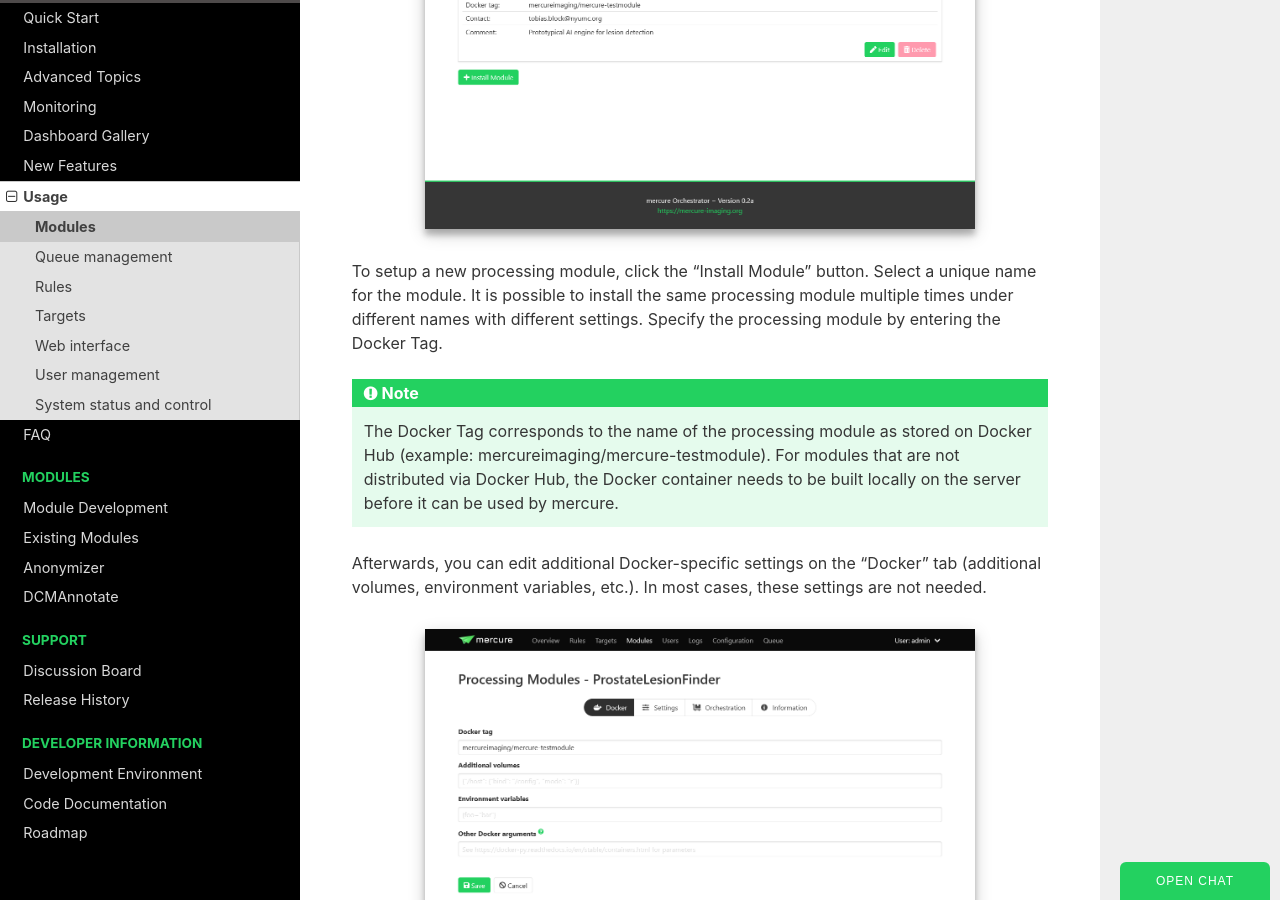
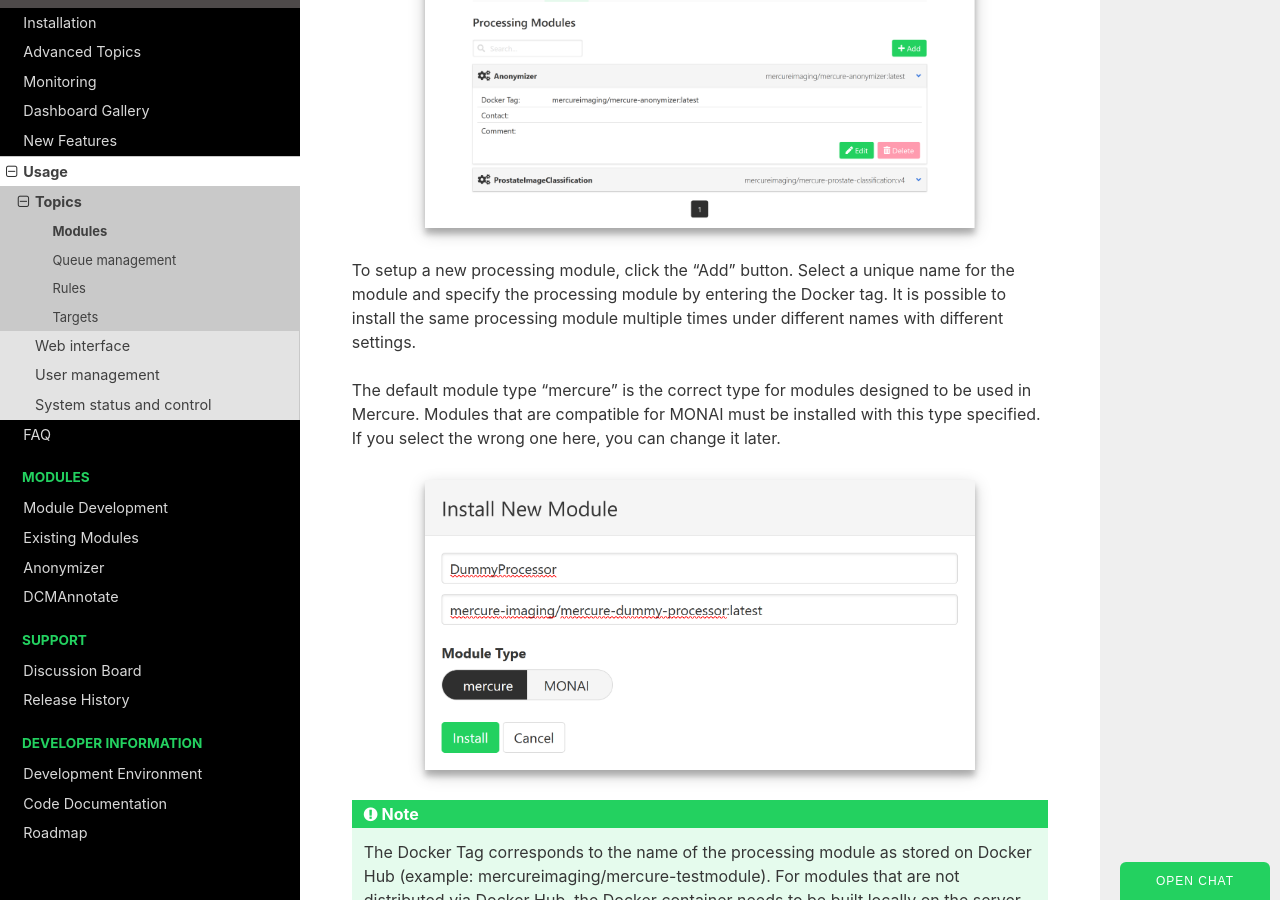
Before and after one commit to mercure-imaging/mercure, a Sphinx documentation site: the page built from docs/usage/modules.rst, in a window 1280 px wide and 900 px high, scrolled down 330 px. Built offline with Sphinx 7.4.7 and the Read the Docs theme 3.1.0, drawn with Linux system fonts in a browser that asks for light colours; pages that are not in the unit, such as notebooks, are missing from menus.

Commit message:
docs: a few updates to modules and rules [no ci]

```diff
--- a/docs/usage/modules.rst
+++ b/docs/usage/modules.rst
@@ -8,13 +8,20 @@
    :align: center
    :class: border
 
-To setup a new processing module, click the "Install Module" button. Select a unique name for the module. It is possible to install the same processing module multiple times under different names with different settings. Specify the processing module by entering the Docker Tag.
+To setup a new processing module, click the "Add" button. Select a unique name for the module and specify the processing module by entering the Docker tag. It is possible to install the same processing module multiple times under different names with different settings.
+
+The default module type "mercure" is the correct type for modules designed to be used in Mercure. Modules that are compatible for MONAI must be installed with this type specified. If you select the wrong one here, you can change it later.
+
+.. image:: /images/ui/module_add.png
+   :width: 550px
+   :align: center
+   :class: border
 
 .. note:: The Docker Tag corresponds to the name of the processing module as stored on Docker Hub (example: mercureimaging/mercure-testmodule). For modules that are not distributed via Docker Hub, the Docker container needs to be built locally on the server before it can be used by mercure.
 
 Afterwards, you can edit additional Docker-specific settings on the "Docker" tab (additional volumes, environment variables, etc.). In most cases, these settings are not needed.
 
-.. image:: /images/ui/modules_edit.png
+.. image:: /images/ui/module_edit.png
    :width: 550px
    :align: center
    :class: border
```
Also changed, not shown: docs/usage/index.rst (+5 -4 lines), docs/usage/rules.rst (+26 -11 lines), docs/images/ui/module_add.png (added), docs/images/ui/module_edit.png (added), docs/images/ui/modules.png, docs/images/ui/modules_edit.png (deleted), docs/images/ui/rules/edit.png, docs/images/ui/rules/edit_notification.png, docs/images/ui/rules/edit_routing.png, docs/images/ui/rules/rules.png.
